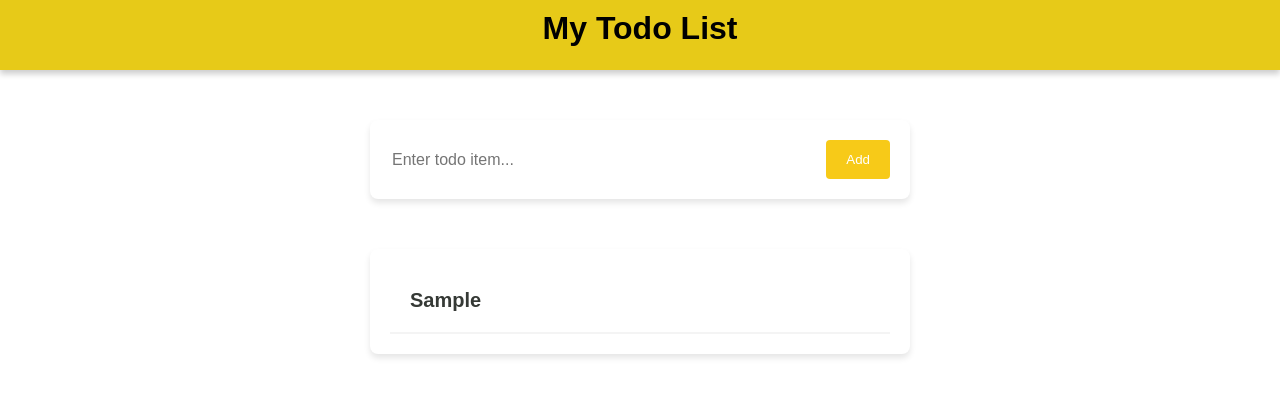
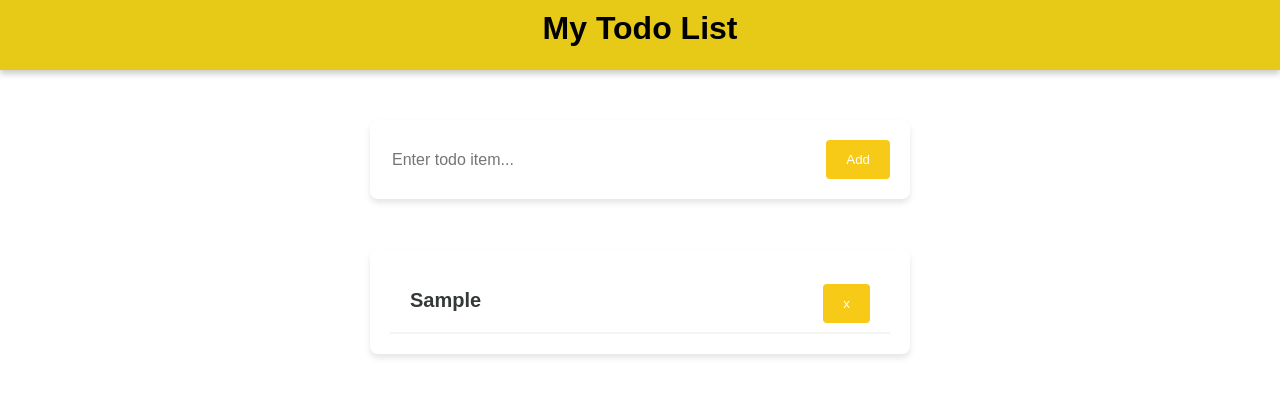
Before and after one commit to AmirTaki/toDoList-react, a React (Vite) app: page / in a window 1280 px wide. Both pictures are taken after typing "Sample" into the empty fields and a click on the button "Add". Shown: the top 396 px of the page. Built offline with nearby package versions, Linux system fonts and the light colour scheme.

Commit message:
Adding A Delete Button

```diff
--- a/src/components/TodoItem.jsx
+++ b/src/components/TodoItem.jsx
@@ -3,7 +3,13 @@ import styles from "./todoitem.module.css";
 export default function TodoItem({item}){
     return (
         <div className={styles.item}>
-            <div className = {styles.itemName}>{item}</div>
+            <div className = {styles.itemName}>
+                {item}
+                <span>
+                    <button className = {styles.deleteButton}>x</button>
+                </span>
+            </div>
+
             <hr className={styles.line}/>
         </div>
     )
--- a/src/components/todoitem.module.css
+++ b/src/components/todoitem.module.css
@@ -13,3 +13,14 @@
 .line {
     border: 1px solid #f4f4f4;
 }
+
+.deleteButton {
+  float:  right;
+  padding: 12px 20px;
+  border: none;
+  background-color: #f7ca18;
+  color : white;
+  margin-top:  -5px;
+  border-radius: 4px;
+  cursor: pointer;
+}
```
Also changed, not shown: src/components/todolist.module.css (line endings or trailing spaces).
